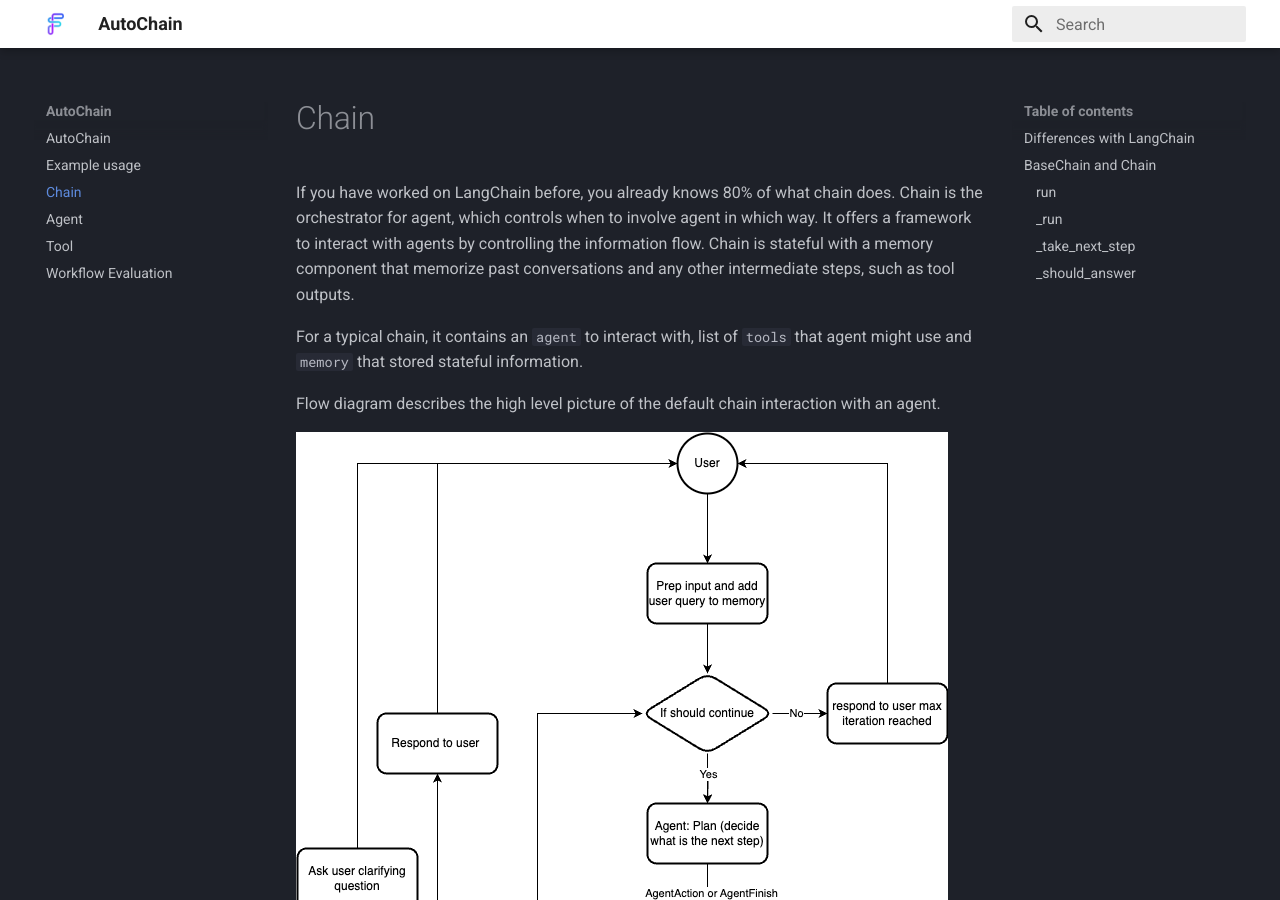
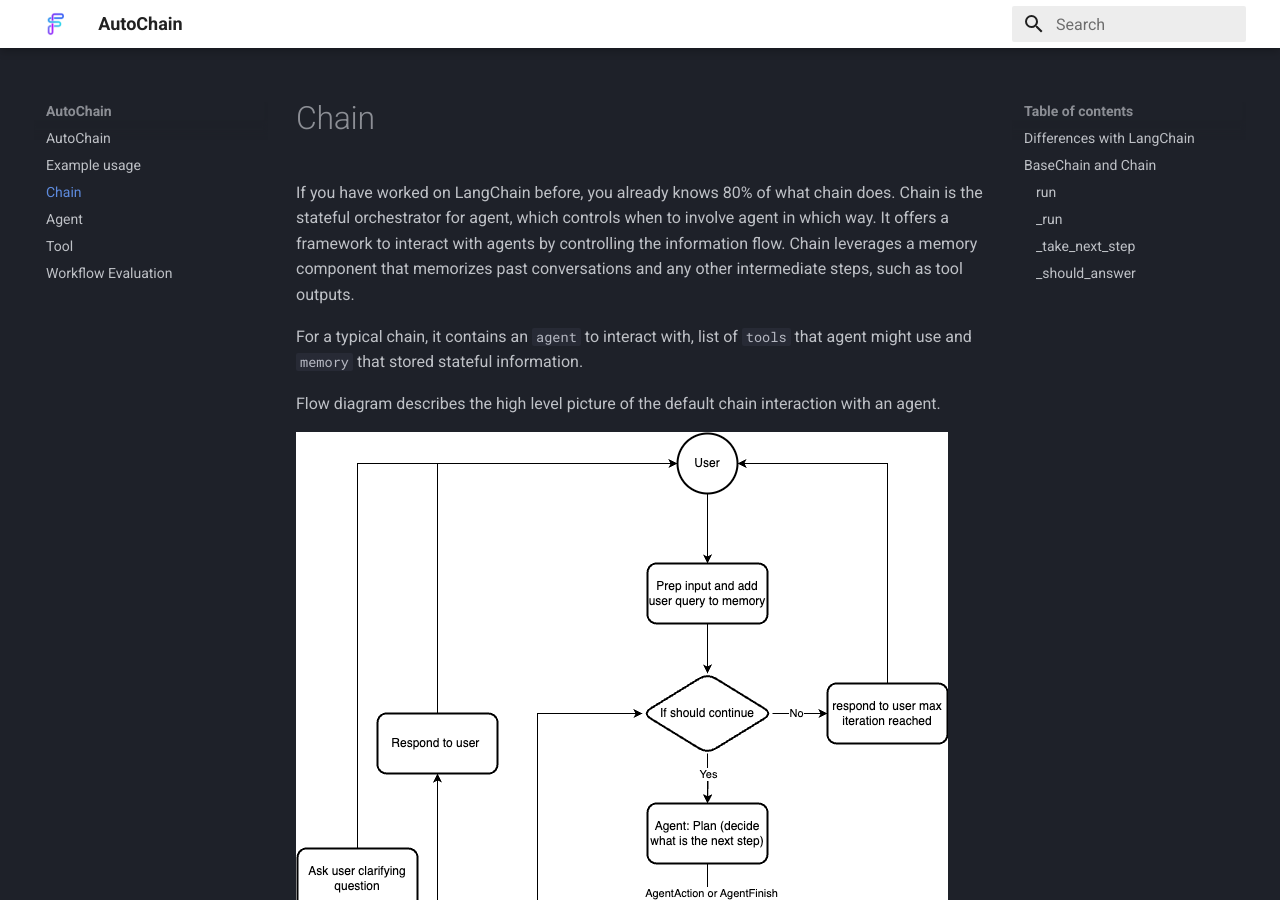
Before and after one commit to Forethought-Technologies/AutoChain, an MkDocs documentation site: the page built from docs/chain.md, in a window 1280 px wide and 900 px high. Built offline with MkDocs 1.6.1 and Material for MkDocs 9.7.7, drawn with Linux system fonts in a browser that asks for light colours; some of the changed text lies outside the part shown.

```diff
--- a/docs/chain.md
+++ b/docs/chain.md
@@ -1,9 +1,9 @@
 # Chain
 
 If you have worked on LangChain before, you already knows 80% of what chain does.
-Chain is the orchestrator for agent, which controls when to involve agent in which way. It
-offers a framework to interact with agents by controlling the information flow. Chain is
-stateful with a memory component that memorize past conversations and any other intermediate
+Chain is the stateful orchestrator for agent, which controls when to involve agent in which way. It
+offers a framework to interact with agents by controlling the information flow. Chain leverages a
+memory component that memorizes past conversations and any other intermediate
 steps, such as tool outputs.
 
 For a typical chain, it contains an `agent` to interact with, list of `tools` that agent might use
```
Also changed, not shown: other parts of docs/chain.md (+3 -3 lines).
